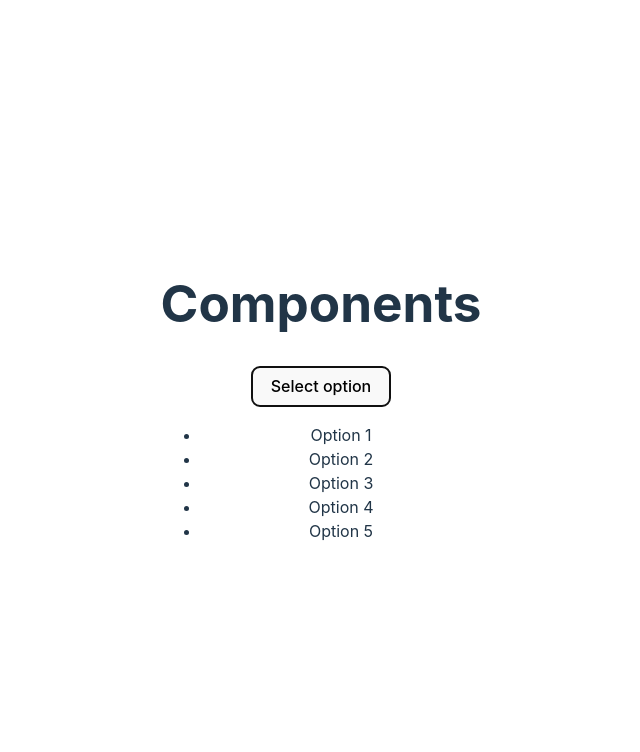
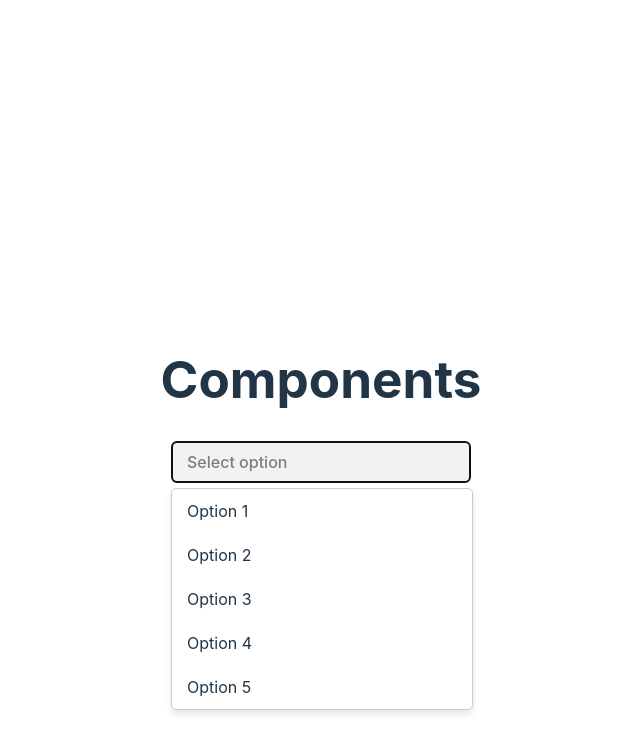
Before and after one commit to BenedictWirtz/exord-challenge, a React (Vite) app in the folder exord-challenge/: page / in a window 1280 px wide. Both pictures are taken after a click on the button "Select option". Shown: the top 752 px of the page, without its empty margins (319-959 px from the left). Built offline with nearby package versions, Linux system fonts and the light colour scheme.

Commit message:
Basic Styling

```diff
--- /dev/null
+++ b/exord-challenge/src/DropDown.css
@@ -0,0 +1,59 @@
+.dropdown {
+    position: relative;
+    display: inline-block;
+    width: 300px;
+  }
+
+  .dropdown button {
+    padding: 10px 15px;
+    width: 100%;
+    background-color: #f2f2f2;
+    color: #7d7d7d;
+    font-size: 16px;
+    border: 1px solid #ccc;
+    border-radius: 5px;
+    text-align: left;
+    cursor: pointer;
+    transition: background-color 0.3s ease;
+    display: inline-block;
+  }
+
+  .dropdown button:hover {
+    background-color: #e0e0e0;
+  }
+
+  .dropdown button.selected {
+    color: #333;
+  }
+
+  .dropdown-list {
+    position: absolute;
+    top: 100%;
+    left: 0;
+    width: 100%;
+    background: #fff;
+    border: 1px solid #ccc;
+    border-radius: 5px;
+    box-shadow: 0px 4px 6px rgba(0, 0, 0, 0.1);
+    list-style: none;
+    padding: 0;
+    margin-top: 5px;
+    z-index: 1000;
+  }
+
+.dropdown-list li {
+    padding: 10px 15px;
+    cursor: pointer;
+    font-size: 16px;
+    text-align: left;
+    transition: background 0.2s ease;
+  }
+
+  .dropdown-list li:hover {
+    background-color: #f0f0f0;
+  }
+
+  .dropdown-list li.selected {
+    background-color: #007bff;
+    color: white;
+  }
--- a/exord-challenge/src/DropDown.jsx
+++ b/exord-challenge/src/DropDown.jsx
@@ -1,4 +1,5 @@
 /* eslint-disable react/prop-types */
+import "./DropDown.css"
 import { useState } from "react";
 
 
@@ -18,16 +19,18 @@ const DropDown = ({ placeholder, options }) => {
     return(
         <div>
             <h1>Components</h1>
-            <button onClick={() => setIsOpen(!isOpen)}>{placeholder}</button>
-            {isOpen && (
-                <ul>
-                    {options.map((options, index) => (
-                        <li key={index} onClick={() => handleSelect(options)}>
-                            {options}
-                        </li>
-                    ))}
-                </ul>
-            )}
+            <div className="dropdown">
+                <button className={selected !== placeholder ? "selected" : ""} onClick={() => setIsOpen(!isOpen)}>{selected}</button>
+                {isOpen && (
+                    <ul className="dropdown-list">
+                        {options.map((option, index) => (
+                            <li key={index} className={option === selected ? "selected" : ""} onClick={() => handleSelect(option)}>
+                                {option}
+                            </li>
+                        ))}
+                    </ul>
+                )}
+            </div>
         </div>
     )
 }
```
